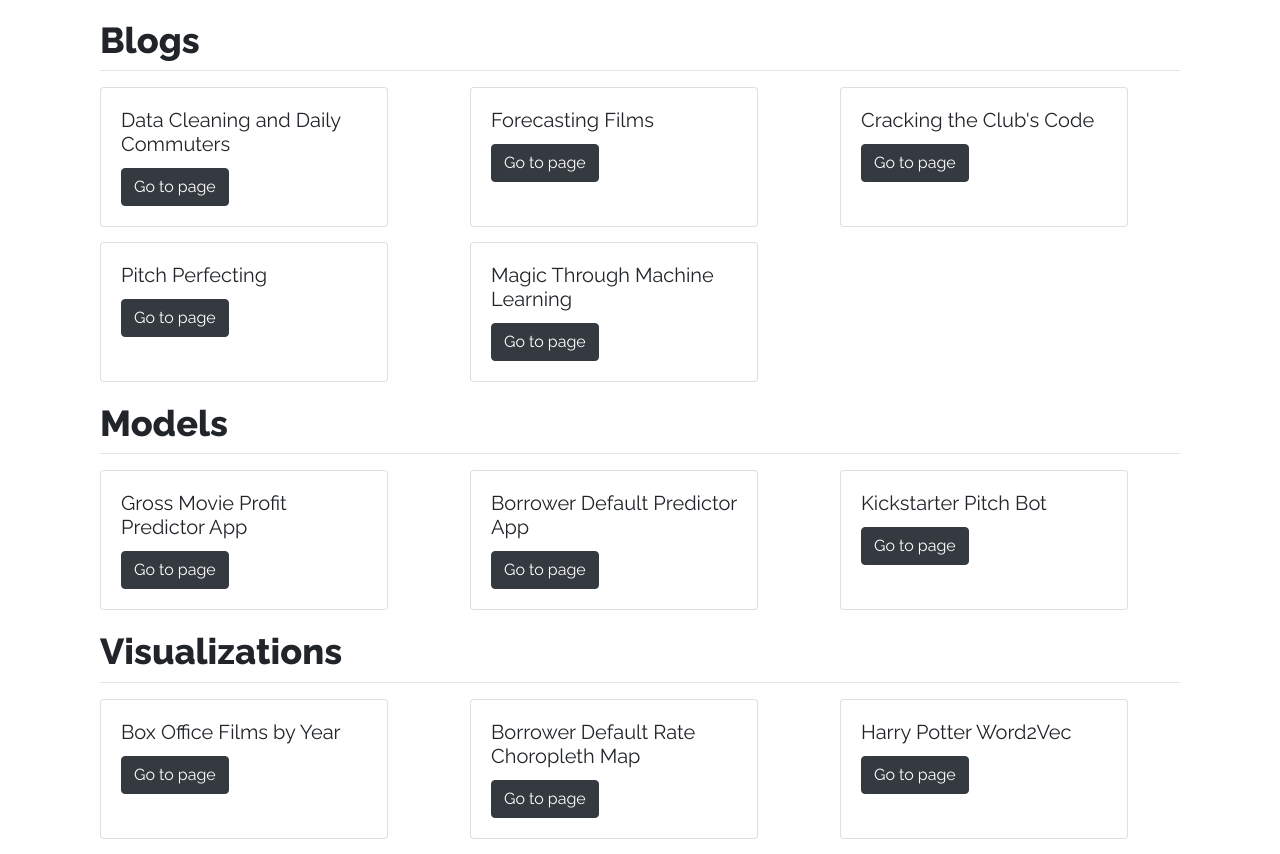
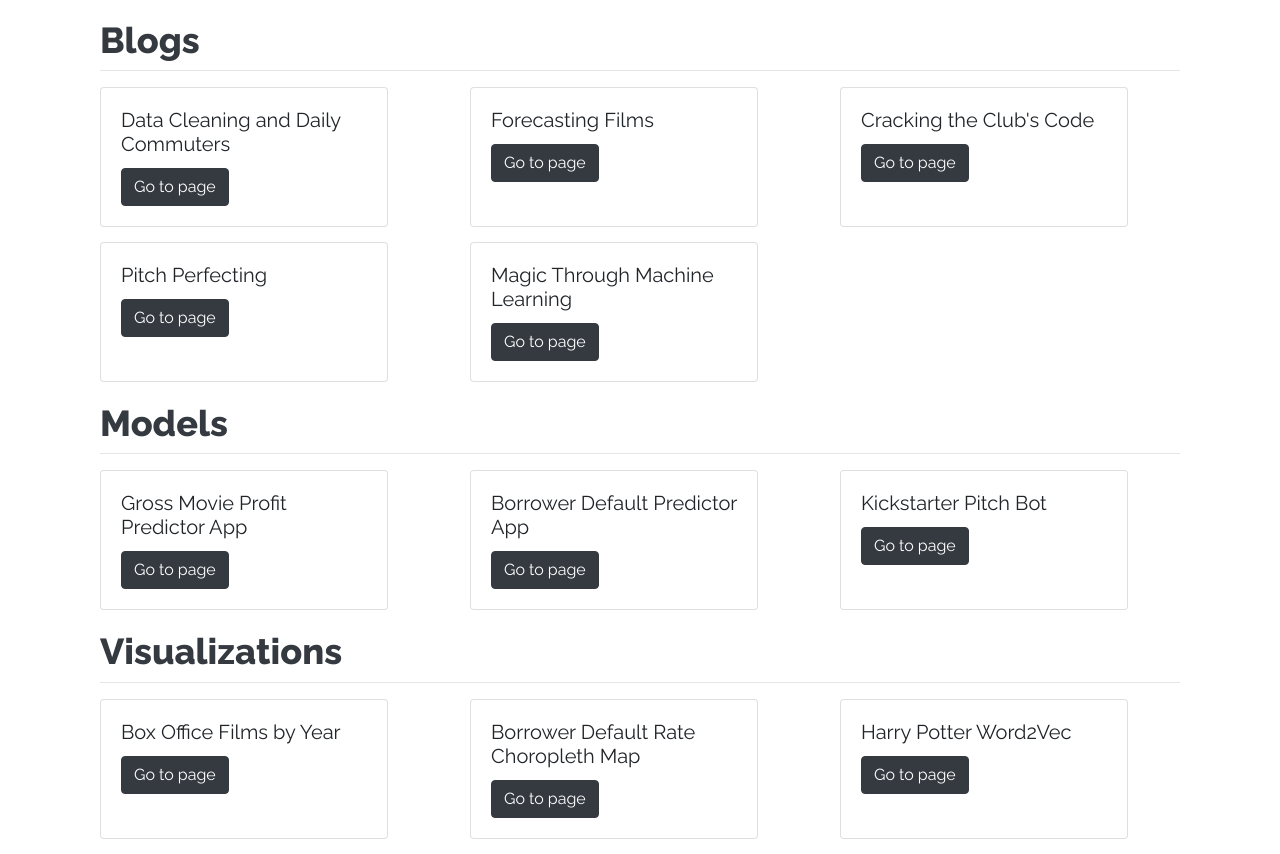
Before and after one commit to brendanfitz/portfolio-flask-app, a Flask app: page / in a window 1280 px wide. Shown: the part 56-910 px from the top of the page. Run offline with Flask 2, Linux system fonts and the light colour scheme; some libraries are stand-ins or nearby versions.

Commit message:
Update color in index-heading class

```diff
--- a/static/css/style.css
+++ b/static/css/style.css
@@ -36,6 +36,7 @@ p {
     font-size: 36px;
     font-weight: 800;
     margin-top: 5px;
+    color: #343a40;
 }
 
 .thumbnail {
```
